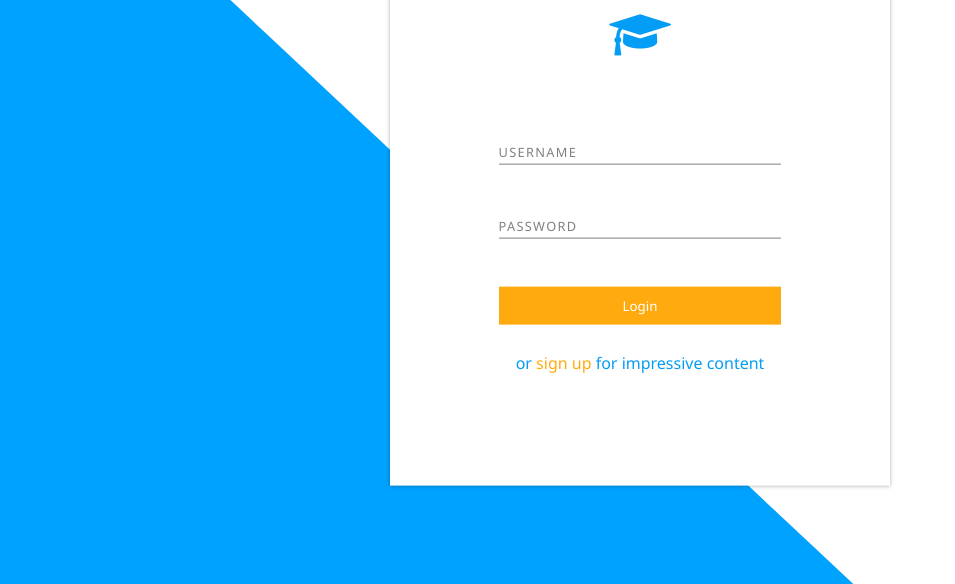
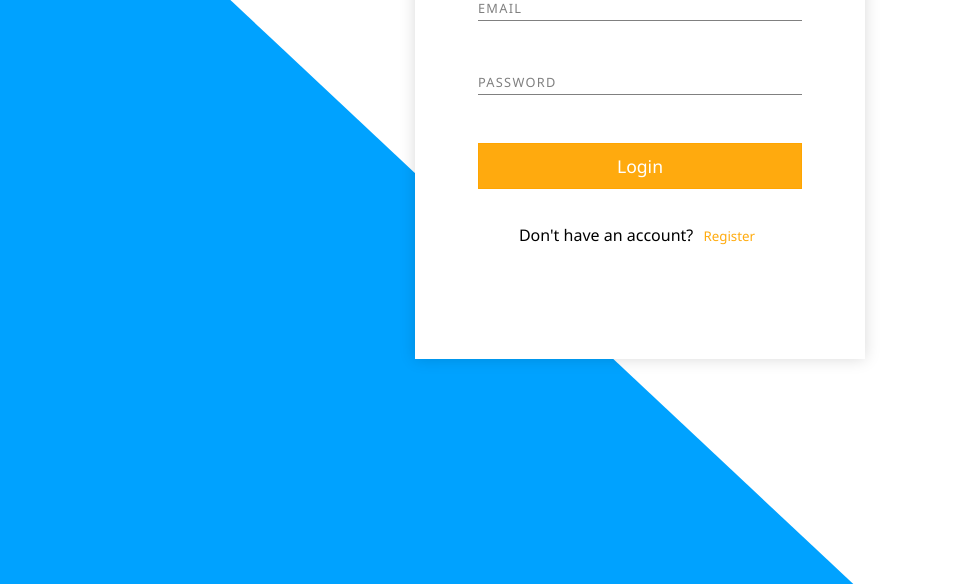
Before and after one commit to Obitrim/account-form, a plain HTML site: page index.html in a window 1280 px wide. Shown: the part 216-800 px from the top of the page, without its empty margins (0-955 px from the left). Drawn offline with Linux system fonts and the light colour scheme.

Commit message:
improved markup and cleared javascript

```diff
--- a/css/default.css
+++ b/css/default.css
@@ -3,6 +3,15 @@
     font-family: 'Segoe UI', Tahoma, Verdana, sans-serif;
 }
 
+body {
+    --white: #ffffff;
+    --box-shadow-color: rgba(0, 0, 0, 0.15);
+    --main-content-max-width: 450px;
+    --transition-speed: 250px;
+    --warning: rgba(255, 166, 0, 0.945);
+
+    overflow-x: hidden;
+}
 
 body::before {
     content: "";
@@ -13,55 +22,89 @@ body::before {
     min-width: 100vw;
     min-height: 100vh;
 
-    overflow: hidden;
+    overflow-x: hidden;
     background: rgb(0, 162, 255);
     clip-path: polygon(0 0, 80% 120%, 0 120%);
+    z-index: 1;
 }
 
-
-/* wrapper */
-.login {
-    position: absolute;
-    left: 50%;
-    top: 50%;
-    transform: translate(-50%, -50%);
-
-    width: 90vw;
-    padding: 1em 2em;
-    background: #fff;
-    box-shadow: 0 0 4px rgba(0, 0, 0, 0.3);
-    color: rgb(4, 157, 245);
-}
-
-
-
-/* content header */
-header {
+.TextCenter {
     text-align: center;
 }
 
-header h2 {
+.AppWrapper {
+    max-width: var(--main-content-max-width);
+    margin: 2em auto;
+    background-color: var(--white);
+    box-shadow: 0 0 15px var(--box-shadow-color);
+
+    position: relative;
+    overflow-x: hidden;
+    z-index: 9;
+}
+
+.AuthScreens {
+    width: calc(var(--main-content-max-width) * 2);
+    display: flex;
+    transition: margin-left var(--transition-speed);
+}
+
+.AuthScreens--ShiftLeft {
+    margin-left: -100%;
+}
+
+.AuthScreens__Screen {
+    flex: 1;
+    padding: 1.4rem;
+    padding-top: 2rem;
+}
+
+.Header {
+    text-align: center;
+}
+
+.Header__Heading {
     font-size: 2rem;
     font-weight: bold;
+    margin-top: 0.5rem;
 }
 
-header i.fa-graduation-cap {
+.Header__Icon {
     font-size: 3rem;
 }
 
-
-/* main */
-main {
-    margin: 5em 0;
+.FormContent__FormGroup {
+    position: relative;
+    margin: 3em auto;
+    width: 80%;
 }
 
-.form-group {
-    position: relative;
-    margin: 3em auto;
-    width: 70%;
+.FormContent__FormGroup__FormControl {
+    border: none;
+    padding: 3px 0;
+    border-bottom: 1px solid rgb(0, 162, 255);
+    font-size: 0.9rem;
+    width: 100%;
 }
 
-.form-group label {
+.FormContent__FormGroup__FormControl:focus {
+    outline: none;
+}
+
+.FormContent__FormGroup__FormControl:valid~label,
+.FormContent__FormGroup__FormControl:focus~label {
+    bottom: calc(100% + 0.5rem);
+}
+
+.FormContent__FormGroup__FormControl:invalid {
+    border-color: grey;
+}
+
+.FormContent__FormGroup__FormControl:invalid~label {
+    color: grey;
+}
+
+.FormContent__FormGroup__Label {
     position: absolute;
     bottom: 4px;
     left: 0;
@@ -74,133 +117,42 @@ main {
     pointer-events: none;
 }
 
+/*Buttons*/
+.SubmitBtn {
+    display: block;
+    width: 80%;
+    border: 1px solid var(--warning);
+    margin: 2em auto;
+    padding: 10px 60px;
 
-.form-group input {
-    border: none;
-    padding: 3px 0;
-    border-bottom: 1px solid rgb(0, 162, 255);
-    font-size: 0.9rem;
-    width: 100%;
+    font-size: 1.1rem;
+    font-weight: 550;
+
+    color: #fff;
+    background: var(--warning);
+    transition: var(--transition-speed);
 }
 
-.form-group input:focus {
-    outline: none;
+.SubmitBtn:hover {
+    cursor: pointer;
+    color: var(--warning);
+    background-color: transparent;
 }
 
-.form-group input:valid~label,
-.form-group input:focus~label {
-    bottom: 100%;
+.SwitchBtn {
+    display: inline;
+    border: none;
+    background-color: transparent;
+    color: var(--warning);
 }
 
-.form-group input:invalid {
-    border-color: grey;
+.SwitchBtn:hover {
+    cursor: pointer;
+    opacity: 0.85;
 }
 
-.form-group input:invalid~label {
-    color: grey;
-}
-
-.form-group-email {
-    display: none;
-}
-
-
-
-/* login button */
-
-.btn-login {
-    display: block;
-    border: none;
-    width: 70%;
-    margin: 2em auto;
-    color: #fff;
-    padding: 10px 60px;
-    background: rgba(255, 166, 0, 0.945);
-}
-
-.btn-login:hover {
-    cursor: pointer;
-}
-
-
-
-
-/* sign up / sign in link */
-#sign-up-link:link,
-#sign-up-link:active {
-    color: rgba(255, 166, 0, 0.945);
-    font-weight: 470;
-    text-decoration: none;
-}
-
-#sign-up-link:hover {
-    text-decoration: underline;
-}
-
-.fade-out {
-    animation: fade_out 1s forwards;
-}
-
-@-webkit-keyframes fade_out {
-    0% {
-        opacity: 1;
-    }
-
-    100% {
-        opacity: 0;
-    }
-}
-
-@keyframes fade_out {
-    0% {
-        opacity: 1;
-    }
-
-    100% {
-        opacity: 0;
-    }
-}
-
-
-
-.fade-in {
-    animation: fade_in 1s forwards;
-}
-
-@-webkit-keyframes fade_in {
-    0% {
-        opacity: 0;
-    }
-
-    100% {
-        opacity: 1;
-    }
-}
-
-@keyframes fade_in {
-    0% {
-        opacity: 0;
-    }
-
-    100% {
-        opacity: 1;
-    }
-}
-
-
-/* footer  */
-footer {
-    text-align: center;
-}
-
-
 @media only screen and (min-width: 576px){
-    .login {
-        max-width: 500px;
-        padding: 2em 3em;
-    }
-
-    .form-group {
+    .FormContent__FormGroup {
         max-width: 400px;
     }
 }
--- a/index.html
+++ b/index.html
@@ -15,35 +15,83 @@
 </head>
 
 <body>
-
-    <form class="login">
-        <header>
-            <h2 id="heading"> Welcome to the web club </h2>
-            <i class="fa fa-graduation-cap"></i>
-        </header>
-        <main>
-            <div class="form-group">
-                <input class="form-control" type="text" name="username" required autocomplete="name" />
-                <label class="form-label"> Username </label>
-            </div>
-            <div class="form-group">
-                <input class="form-control" type="password" name="password" required />
-                <label class="form-label"> Password </label>
-            </div>
-            <div class="form-group form-group-email">
-                <input class="form-control" type="email" name="email" required />
-                <label class="form-label"> Email </label>
-            </div>
-
-            <button class="btn-login" type="button"> Login </button>
-
-            <footer>
-                or <a id="sign-up-link" href="#">sign up</a> for impressive content
-            </footer>
-        </main>
-    </form>
-
-    <script src="./scripts/script.js"></script>
+    <main class="AppWrapper">
+        <div class="AuthScreens">
+            <form action="#" class="AuthScreens__Screen">
+                <div class="Header TextCenter">
+                    <i class="fa fa-graduation-cap Header__Icon"></i>
+                    <h2 class="Header__Heading">Login</h2>
+                </div>
+                <div class="FormContent">
+                    <div class="FormContent__FormGroup">
+                        <input class="FormContent__FormGroup__FormControl"
+                            type="email"
+                            name="email"
+                            data-validate
+                            pattern="[a-zA-Z0-9]{3,}@[a-zA-Z]{3,}.[a-zA-Z]{2,}"
+                            required
+                            />
+                        <label class="FormContent__FormGroup__Label"> Email </label>
+                    </div>
+                    <div class="FormContent__FormGroup">
+                        <input class="FormContent__FormGroup__FormControl"
+                            type="password"
+                            name="password"
+                            data-validate
+                            minlength="6"
+                            required
+                            />
+                        <label class="FormContent__FormGroup__Label"> Password </label>
+                    </div>
+                </div>
+                <button class="SubmitBtn" type="submit"> Login </button>
+                <p class="TextCenter">Don't have an account?
+                    <button type="button" class="SwitchBtn SwitchBtn--Register">Register</button>
+                </p>
+            </form>
+            <form action="#" class="AuthScreens__Screen">
+                 <div class="Header TextCenter">
+                    <i class="fa fa-graduation-cap Header__Icon"></i>
+                    <h2 class="Header__Heading">Register</h2>
+                </div>
+                 <div class="FormContent">
+                    <div class="FormContent__FormGroup">
+                        <input class="FormContent__FormGroup__FormControl"
+                            type="text"
+                            name="username"
+                            data-validate
+                            required
+                            />
+                        <label class="FormContent__FormGroup__Label"> Username </label>
+                    </div>
+                    <div class="FormContent__FormGroup">
+                        <input class="FormContent__FormGroup__FormControl"
+                            type="email"
+                            name="email"
+                            data-validate
+                            pattern="[a-zA-Z0-9]{3,}@[a-zA-Z]{3,}.[a-zA-Z]{2,}"
+                            required
+                            />
+                        <label class="FormContent__FormGroup__Label"> Email </label>
+                    </div>
+                    <div class="FormContent__FormGroup">
+                        <input class="FormContent__FormGroup__FormControl"
+                            type="password"
+                            name="password"
+                            data-validate
+                            minlength="6"
+                            required
+                            />
+                        <label class="FormContent__FormGroup__Label"> Password </label>
+                    </div>
+                </div>
+                <button class="SubmitBtn" type="submit"> Register </button>
+                <p class="TextCenter">Already have an account?
+                    <button type="button" class="SwitchBtn SwitchBtn--Login">Login</button>
+                </p>
+            </form>
+        </div>
+    </main>
+    <!--<script src="./scripts/script.js"></script>-->
 </body>
-
 </html>
--- a/scripts/script.js
+++ b/scripts/script.js
@@ -1,51 +1,4 @@
 (function () {
 
-    let loginForm = document.forms[0];
-    let loginBtn = document.getElementsByClassName("btn-login")[0];
-
-    /**listening to click event on the sign up /sign link to display appropriate form field */
-
-    let signup = document.getElementById("sign-up-link");
-    signup.addEventListener('click', function (event) {
-
-        event.preventDefault();
-        serveForm();
-    });
-
-
-
-    /**
-     * # serving appropriate form depending on what action user wants to take
-     *
-     * @returns { undefined }
-     */
-
-    function serveForm() {
-        let formType = loginBtn.textContent;
-
-        loginForm.classList.remove("fade-in", "fade-out");
-        loginForm.classList.add("fade-out");
-
-        let formTypeTest = formType.toLowerCase() == "sign up";
-
-        let emailField = document.getElementsByClassName("form-group-email")[0];
-        emailField.style.display = formTypeTest ? "none" : "block";
-
-        loginForm.classList.add("fade-in");
-
-        document.getElementById("sign-up-link").textContent = formTypeTest ? "sign up" : "sign in";
-        loginBtn.textContent = formTypeTest ? "Login" : "Sign up";
-    }
-
-
-
-    loginBtn.addEventListener('click', function () {
-
-        // check whether it is a login or sign up action
-        //if login action is required, check if user exists.
-        //if user exists, open user's account
-        //if user doesn't exist, open sign up form for account creation.
-        //if sign up action was required, validate inputs and add user with valid data to the database
-    });
 
 })();
```
